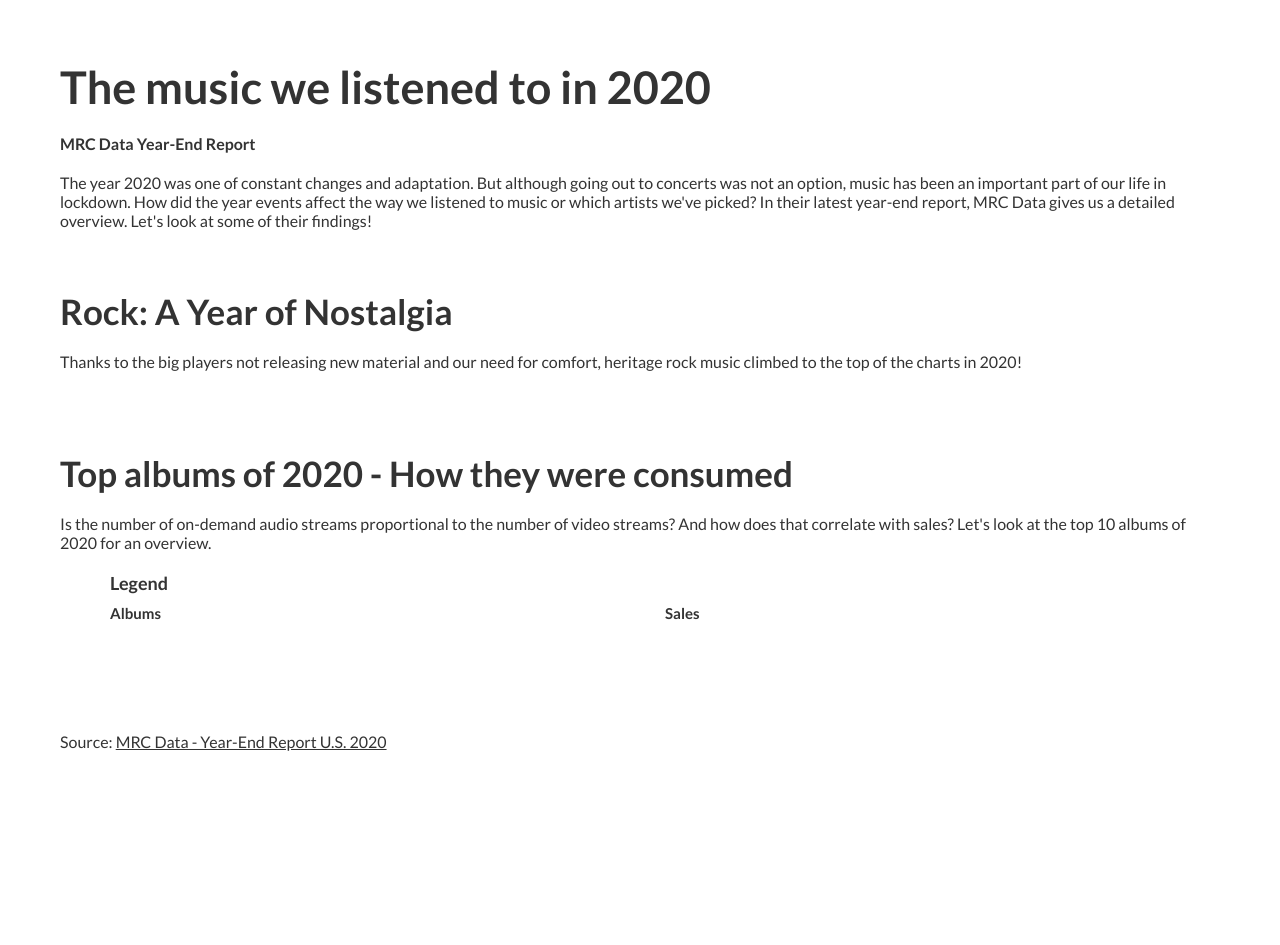
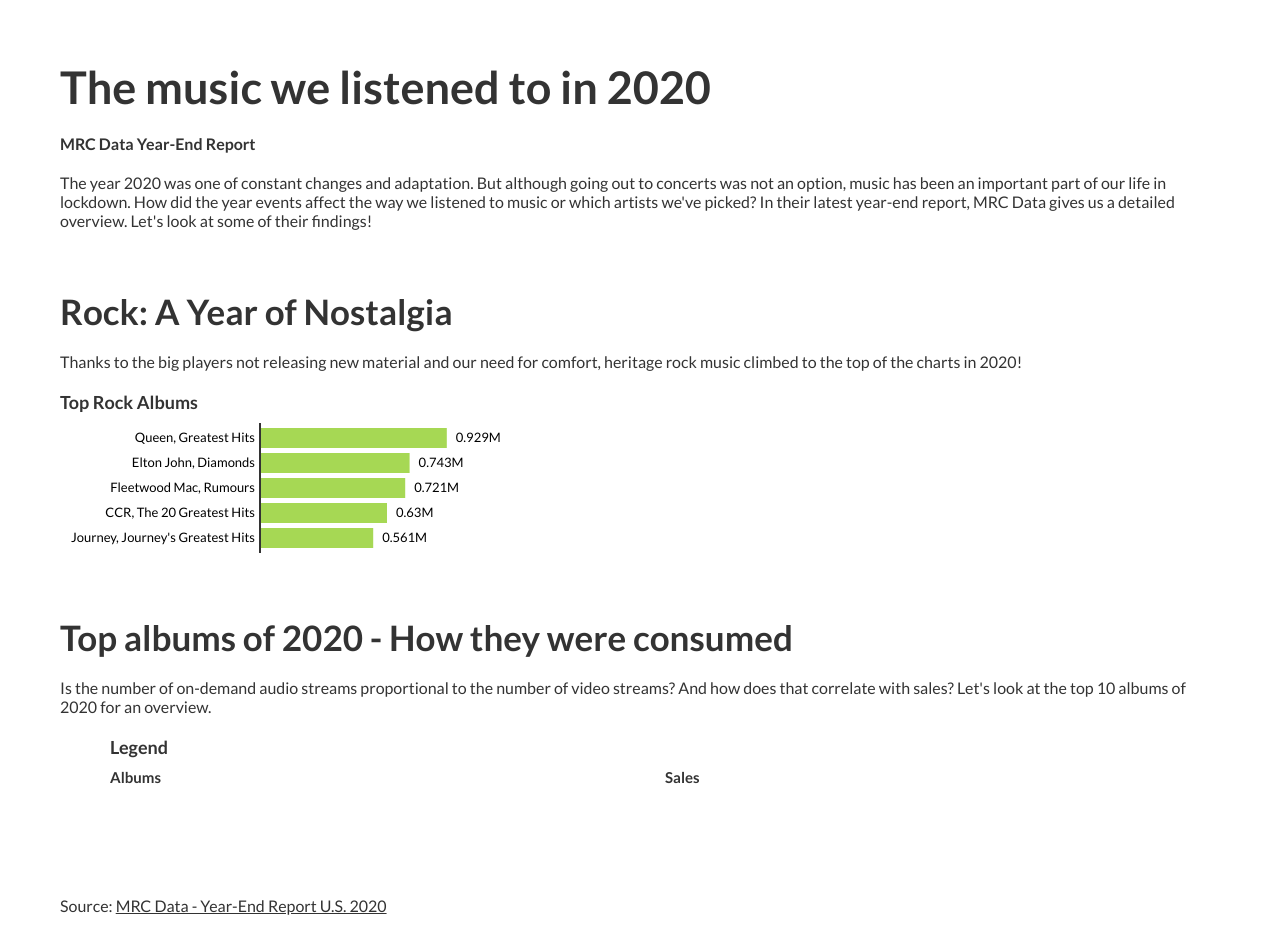
Before and after one commit to mike-hewitson/manning-lp1, a plain HTML site: page project1_starter/index.html in a window 1280 px wide. Before the commit the page ends 800 px from the top, so only its background shows below. Drawn offline with nearby package versions, Linux system fonts and the light colour scheme.

Commit message:
Bar chart

```diff
--- a/project1_starter/css/main.css
+++ b/project1_starter/css/main.css
@@ -1,20 +1,25 @@
-@import url('https://fonts.googleapis.com/css2?family=Lato:wght@400;700&display=swap');
+@import url("https://fonts.googleapis.com/css2?family=Lato:wght@400;700&display=swap");
 
 html {
   -webkit-font-smoothing: antialiased;
   box-sizing: border-box;
 }
-*, ::after, ::before {
+*,
+::after,
+::before {
   box-sizing: inherit;
 }
 body {
   margin: 0;
-  font-family: 'Lato', sans-serif;
+  font-family: "Lato", sans-serif;
   font-size: 16px;
   font-weight: 400;
   color: #333;
 }
-h1, h2, h3, h4 {
+h1,
+h2,
+h3,
+h4 {
   font-weight: 700;
 }
 h1 {
@@ -51,6 +56,11 @@ a {
 .label {
   font-size: 13px;
 }
+.label-right {
+  font-size: 13px;
+  text-align: right;
+
+}
 
 /* Legend */
 #legend {
--- a/project1_starter/js/main.js
+++ b/project1_starter/js/main.js
@@ -0,0 +1,70 @@
+const topRockAlbums = [
+  { artist: "Queen", title: "Greatest Hits", eq_albums: 929000 },
+  { artist: "Elton John", title: "Diamonds", eq_albums: 743000 },
+  { artist: "Fleetwood Mac", title: "Rumours", eq_albums: 721000 },
+  { artist: "CCR", title: "The 20 Greatest Hits", eq_albums: 630000 },
+  { artist: "Journey", title: "Journey's Greatest Hits", eq_albums: 561000 },
+];
+
+const topAlbumsSection = d3.select("#top-albums");
+
+topAlbumsSection.append("h3").text("Top Rock Albums");
+
+const barChartWidth = 500;
+const barChartHeight = 130;
+const barChart = topAlbumsSection
+  .append("svg")
+  .attr("viewbox", [0, 0, barChartWidth, barChartHeight])
+  .attr("width", barChartWidth)
+  .attr("height", barChartHeight);
+
+const marginLeft = 200;
+barChart
+  .append("line")
+  .attr("x1", marginLeft)
+  .attr("y1", 0)
+  .attr("x2", marginLeft)
+  .attr("y2", barChartHeight)
+  .attr("stroke", "#333")
+  .attr("stroke-width", 2);
+
+const barLengthScale = d3
+  .scaleLinear()
+  .domain([0, 1000000]) // In our data, the number of album-equivalent goes up to about 1,000,000
+  .range([0, barChartWidth - marginLeft - 100]); // Based on the space that we have on screen and the space we need for the labels
+
+console.log(barLengthScale(20000));
+
+barChart.selectAll("rect").data(topRockAlbums).join("rect");
+
+const barThickness = 20;
+const barMargin = 5;
+
+barChart
+  .selectAll("rect")
+  .data(topRockAlbums)
+  .join("rect")
+  .attr("width", (d) => barLengthScale(d.eq_albums))
+  .attr("height", barThickness)
+  .attr("x", marginLeft + 1)
+  .attr("y", (d, i) => barMargin + (barThickness + barMargin) * i)
+  .attr("fill", "#a6d854");
+
+barChart
+  .selectAll(".label-value")
+  .data(topRockAlbums)
+  .join("text")
+  .attr("class", "label label-value")
+  .attr("x", (d) => marginLeft + barLengthScale(d.eq_albums) + 10)
+  .attr("y", (d, i) => barMargin + (barThickness + barMargin) * i + 14)
+  .text((d) => d.eq_albums / 1000000 + "M");
+
+barChart
+  .selectAll(".lable-title")
+  .data(topRockAlbums)
+  .join("text")
+  .attr("class", "label-right label-title")
+  .attr("text-anchor", "end")
+  .attr("x", (d) => marginLeft - 5)
+  .attr("y", (d, i) => barMargin + (barThickness + barMargin) * i + 14)
+  .text((d) => d.artist + ", " + d.title);
```
